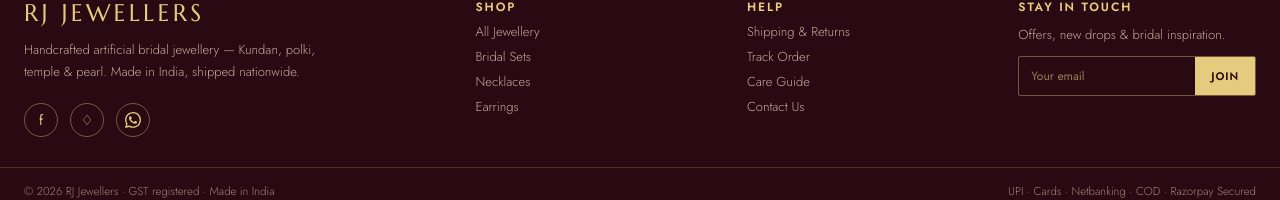
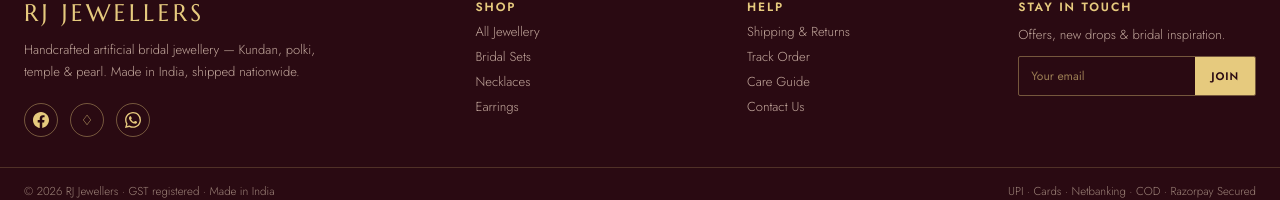
Before and after one commit to ChetanGk123/jewellery, a Next.js app: page / in a window 1280 px wide. Shown: the part 1760-1960 px from the top of the page. Built offline with nearby package versions, Linux system fonts and the light colour scheme; no server answers; the database is empty.

Commit message:
refactor: self-hosted Facebook SVG icon in footer; pick social mark by label

```diff
--- a/components/storefront/layout/Footer.tsx
+++ b/components/storefront/layout/Footer.tsx
@@ -1,7 +1,8 @@
 import Link from "next/link";
+import { FacebookIcon } from "@/components/ui/FacebookIcon";
 import { WhatsAppIcon } from "@/components/ui/WhatsAppIcon";
 import { FOOTER_SHOP_LINKS, FOOTER_HELP_LINKS } from "@/lib/navigation";
-import { STORE_INFO } from "@/lib/store-info";
+import { STORE_INFO, type SocialLink } from "@/lib/store-info";
 
 const socialBadgeClass =
   "flex h-[34px] w-[34px] items-center justify-center rounded-full border border-gold-300/40 text-sm text-gold-300 transition-colors hover:bg-gold-300/10";
@@ -33,11 +34,7 @@ export function Footer() {
                   aria-label={social.label}
                   className={socialBadgeClass}
                 >
-                  {social.label === "WhatsApp" ? (
-                    <WhatsAppIcon size={16} />
-                  ) : (
-                    social.glyph
-                  )}
+                  <SocialGlyph social={social} />
                 </a>
               ) : (
                 <span
@@ -45,11 +42,7 @@ export function Footer() {
                   aria-label={social.label}
                   className={socialBadgeClass}
                 >
-                  {social.label === "WhatsApp" ? (
-                    <WhatsAppIcon size={16} />
-                  ) : (
-                    social.glyph
-                  )}
+                  <SocialGlyph social={social} />
                 </span>
               ),
             )}
@@ -98,6 +91,13 @@ export function Footer() {
   );
 }
 
+/** Renders a social badge's mark: a self-hosted SVG where we have one, else the text glyph. */
+function SocialGlyph({ social }: { social: SocialLink }) {
+  if (social.label === "WhatsApp") return <WhatsAppIcon size={16} />;
+  if (social.label === "Facebook") return <FacebookIcon size={16} />;
+  return <>{social.glyph}</>;
+}
+
 function FooterColumn({
   title,
   links,
--- /dev/null
+++ b/components/ui/FacebookIcon.tsx
@@ -0,0 +1,26 @@
+type Props = {
+  /** Square size in px (width = height). */
+  size?: number;
+  className?: string;
+};
+
+/**
+ * Self-hosted Facebook glyph (inline SVG) — no external/CDN dependency, crisp at
+ * any size, and inherits colour via `currentColor` so it matches its badge.
+ * Pairs with `WhatsAppIcon` for the footer social row.
+ */
+export function FacebookIcon({ size = 18, className }: Props) {
+  return (
+    <svg
+      width={size}
+      height={size}
+      viewBox="0 0 16 16"
+      fill="currentColor"
+      aria-hidden="true"
+      focusable="false"
+      className={className}
+    >
+      <path d="M16 8.049c0-4.446-3.582-8.05-8-8.05C3.58 0-.002 3.603-.002 8.05c0 4.017 2.926 7.347 6.75 7.951v-5.625h-2.03V8.05H6.75V6.275c0-2.017 1.195-3.131 3.022-3.131.876 0 1.791.157 1.791.157v1.98h-1.009c-.993 0-1.303.621-1.303 1.258v1.51h2.218l-.354 2.326H9.25V16c3.824-.604 6.75-3.934 6.75-7.951z" />
+    </svg>
+  );
+}
```
